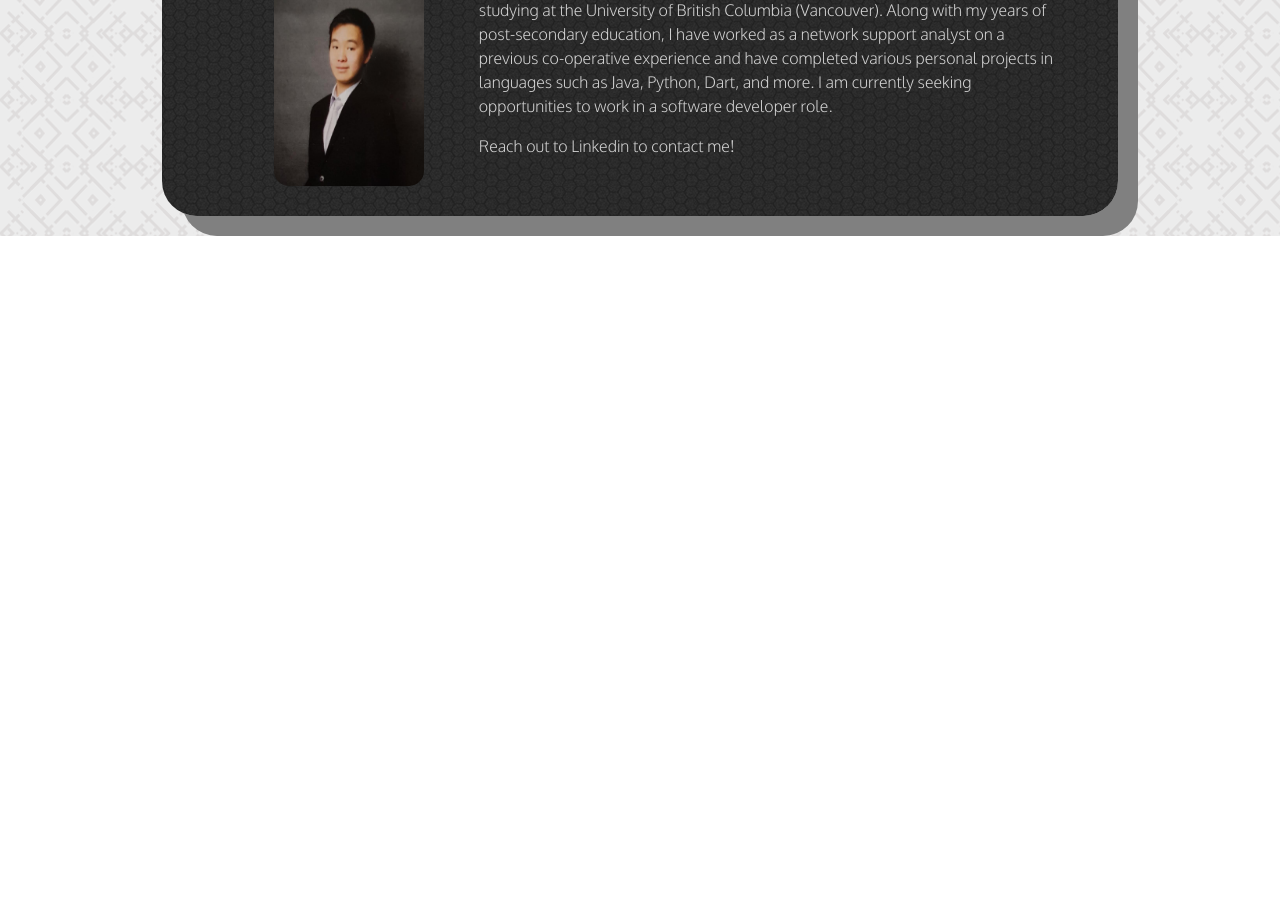
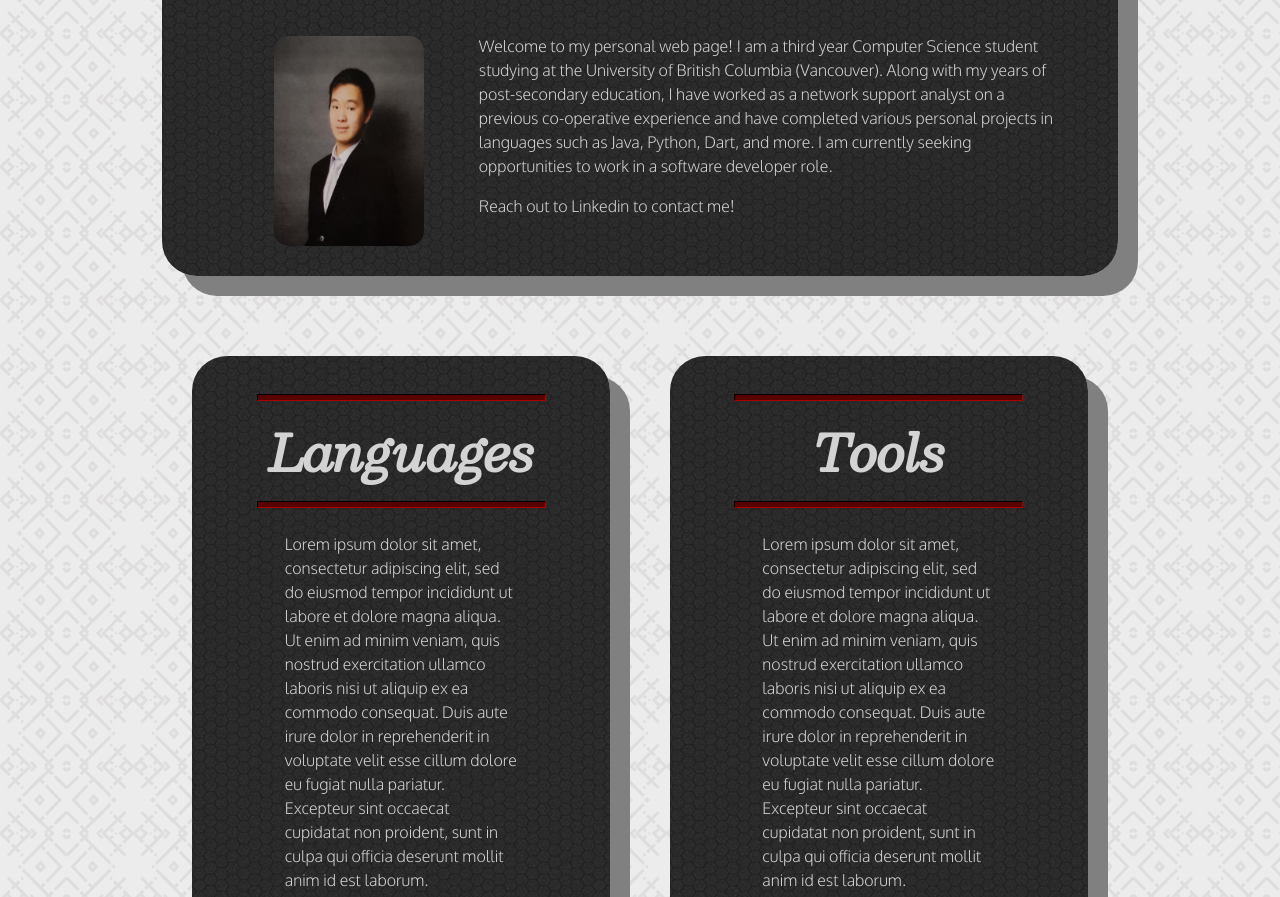
Before and after one commit to brianchang12/WebsitePersonal, a React (Create React App) app: page / in a window 1280 px wide. Shown: the part 600-1497 px from the top of the page. Before the commit the page ends 836 px from the top, so only its background shows below. Built offline with nearby package versions, Linux system fonts and the light colour scheme.

Commit message:
format for tech and lang

```diff
--- a/src/components/AboutMe.js
+++ b/src/components/AboutMe.js
@@ -1,10 +1,8 @@
 import React from "react";
 import Self from "../img/personal-pic.jpg";
-import AboutMeContent from "./AboutMeContent";
 
 const AboutMe = () => {
   return (
-    <div className="about-container">
     <div className="about-format">
       <hr />
       <h2>About Me</h2>
@@ -15,15 +13,12 @@ const AboutMe = () => {
           Welcome to my personal web page! I am a third year Computer Science
           student studying at the University of British Columbia (Vancouver).
           Along with my years of post-secondary education, I have worked as a
-            network support analyst on a previous co-operative experience and
-            have completed various personal projects in languages such as Java,
-            Python, Dart, and more. I am currently seeking opportunities to work
-            in a software developer role.
+          network support analyst on a previous co-operative experience and have
+          completed various personal projects in languages such as Java, Python,
+          Dart, and more. I am currently seeking opportunities to work in a
+          software developer role.
         </p>
-          <p>
-            Reach out to <span>Linkedin</span> to contact me!
-          </p>
-        </div>
+        <p>Reach out to Linkedin to contact me!</p>
       </div>
     </div>
   );
--- a/src/components/AboutMeContent.js
+++ /dev/null
@@ -1,11 +0,0 @@
-import React from "react";
-
-const AboutMeContent = () => {
-  return (
-    <div>
-      <h2>About Me</h2>
-    </div>
-  );
-};
-
-export default AboutMeContent;
--- a/src/components/Languages.js
+++ b/src/components/Languages.js
@@ -0,0 +1,24 @@
+import React from "react";
+
+const Languages = () => {
+  return (
+      <div className="lan-format">
+        <hr />
+        <h2>Languages</h2>
+        <hr />
+        <div className="main-col">
+          <p>
+            Lorem ipsum dolor sit amet, consectetur adipiscing elit, sed do
+            eiusmod tempor incididunt ut labore et dolore magna aliqua. Ut enim
+            ad minim veniam, quis nostrud exercitation ullamco laboris nisi ut
+            aliquip ex ea commodo consequat. Duis aute irure dolor in
+            reprehenderit in voluptate velit esse cillum dolore eu fugiat nulla
+            pariatur. Excepteur sint occaecat cupidatat non proident, sunt in
+            culpa qui officia deserunt mollit anim id est laborum.
+          </p>
+        </div>
+    </div>
+  );
+};
+
+export default Languages;
--- a/src/components/Technologies.js
+++ b/src/components/Technologies.js
@@ -0,0 +1,24 @@
+import React from "react";
+
+const Technologies = () => {
+  return (
+      <div className="tech-format">
+      <hr />
+      <h2>Tools</h2>
+      <hr />
+      <div className="main-col">
+        <p>
+          Lorem ipsum dolor sit amet, consectetur adipiscing elit, sed do
+          eiusmod tempor incididunt ut labore et dolore magna aliqua. Ut enim ad
+          minim veniam, quis nostrud exercitation ullamco laboris nisi ut
+          aliquip ex ea commodo consequat. Duis aute irure dolor in
+          reprehenderit in voluptate velit esse cillum dolore eu fugiat nulla
+          pariatur. Excepteur sint occaecat cupidatat non proident, sunt in
+          culpa qui officia deserunt mollit anim id est laborum.
+        </p>
+        </div>
+      </div>
+  );
+};
+
+export default Technologies;
--- a/src/index.css
+++ b/src/index.css
@@ -50,6 +50,7 @@ body {
 
 .header {
   width: 100%;
+  margin: 0px;
 }
 
 :root {
@@ -210,14 +211,11 @@ nav a:hover {
   }
 }
 
-.about-container {
-  width: 100%;
-  padding-top: 20px;
-  padding-bottom: 20px;
-  text-align: center;
-}
 
-.about-container h2 {
+
+.about-format h2,
+.lan-format h2,
+.tech-format h2 {
   font-weight: strong;
   text-align: center;
   font-family: "Besley", serif;
@@ -228,15 +226,33 @@ nav a:hover {
 }
 
 .about-format {
+  margin: 10vh;
   width: 70%;
   border-radius: 35px;
   background-image: url(./img/dark-honeycomb.png);
-  margin: 0 auto;
+  margin-left: auto;
+  margin-right: auto;
   text-align: center;
   padding: 30px;
   box-shadow: var(--shadow);
 }
-.about-format .main-col {
+
+ .lan-format,
+ .tech-format {
+  flex-basis: 40%;
+  width: 100%;
+  border-radius: 35px;
+  margin: 0 0;
+  background-image: url(./img/dark-honeycomb.png);
+  text-align: center;
+  padding: 30px;
+  box-shadow: var(--shadow);
+}
+
+
+.about-format .main-col,
+.lan-format .main-col,
+.tech-format .main-col {
   display: inline-block;
   vertical-align: middle;
   width: 65%;
@@ -247,7 +263,9 @@ nav a:hover {
 
 }
 
-.about-format hr {
+.about-format hr,
+.lan-format hr,
+.tech-format hr {
   color: rgb(88, 0 , 0);
   background-color: rgb(88, 0 , 0);
   height: 5px;
@@ -265,12 +283,39 @@ nav a:hover {
   margin-top: 30px;
 }
 
+.tray-comp {
+  margin: 10vh auto;
+  display: flex;
+  justify-content: space-between;
+  align-items: center;
+  width: 70%;
+}
+
+
+
+
+
 @media (max-width: 1080px) {
   .side-photo {
     display: none;
   }
+  .tray-comp {
+    display: block;
+    width: 100%;
+  }
+  .lan-format {
+    width: 70%;
+    margin: 0 auto;
+  }
 
-  .about-format .main-col {
+  .tech-format {
+    width: 70%;
+    margin: 10vh auto 0 auto;
+  }
+
+  .about-format .main-col,
+  .lan-format .main-col,
+  .tech-format .main-col {
     width: 85%;
   }
 
@@ -281,7 +326,9 @@ nav a:hover {
   .header h1 {
     font-size: 40px;
   }
-  .about-container h2 {
+  .about-container h2,
+  .lan-format h2,
+  .tech-format h2 {
     font-size: 30px;
   }
 
--- a/src/pages/Home.js
+++ b/src/pages/Home.js
@@ -1,9 +1,15 @@
 import React from "react";
 import AboutMe from "../components/AboutMe";
+import Languages from "../components/Languages";
+import Technologies from "../components/Technologies";
 const Home = () => {
   return (
     <div>
       <AboutMe />
+      <div className="tray-comp">
+          <Languages/>
+          <Technologies/>
+      </div>
     </div>
   );
 };
```
Lines whose indentation alone changed are shown as unchanged.
